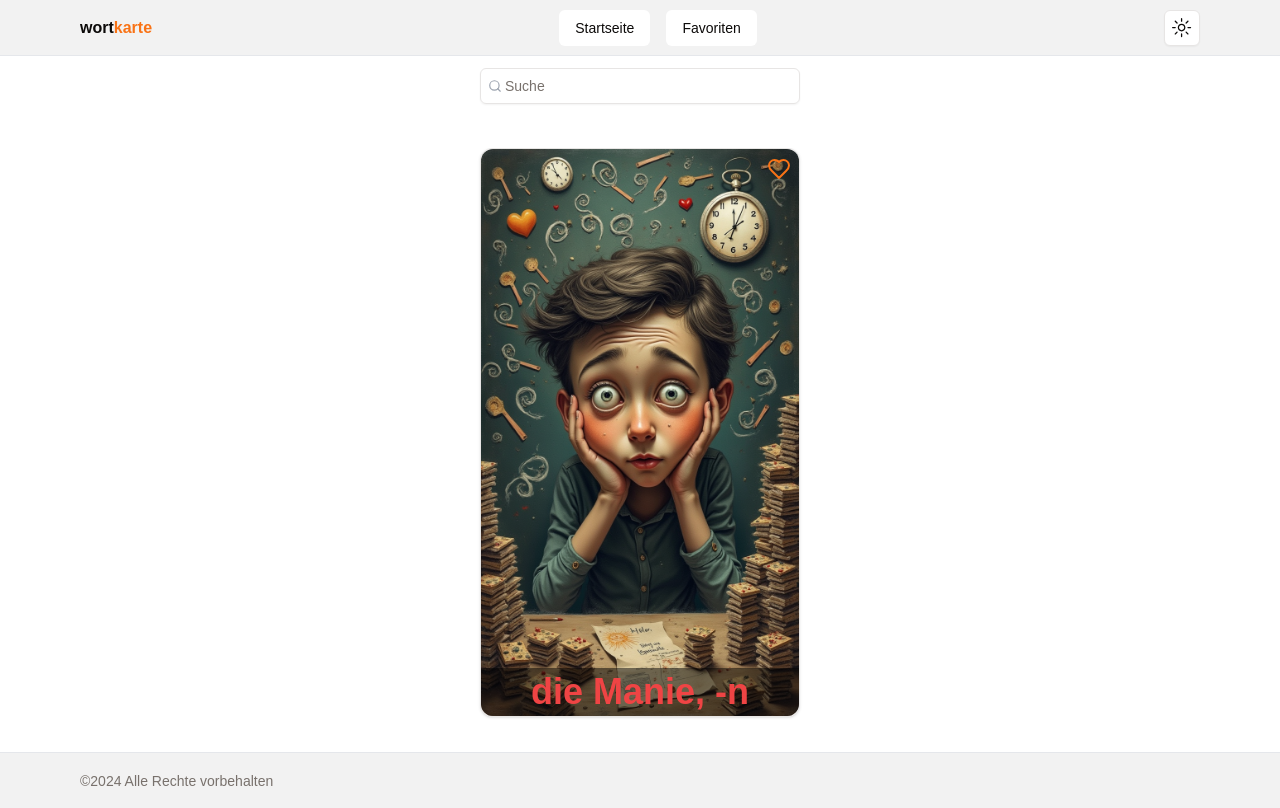
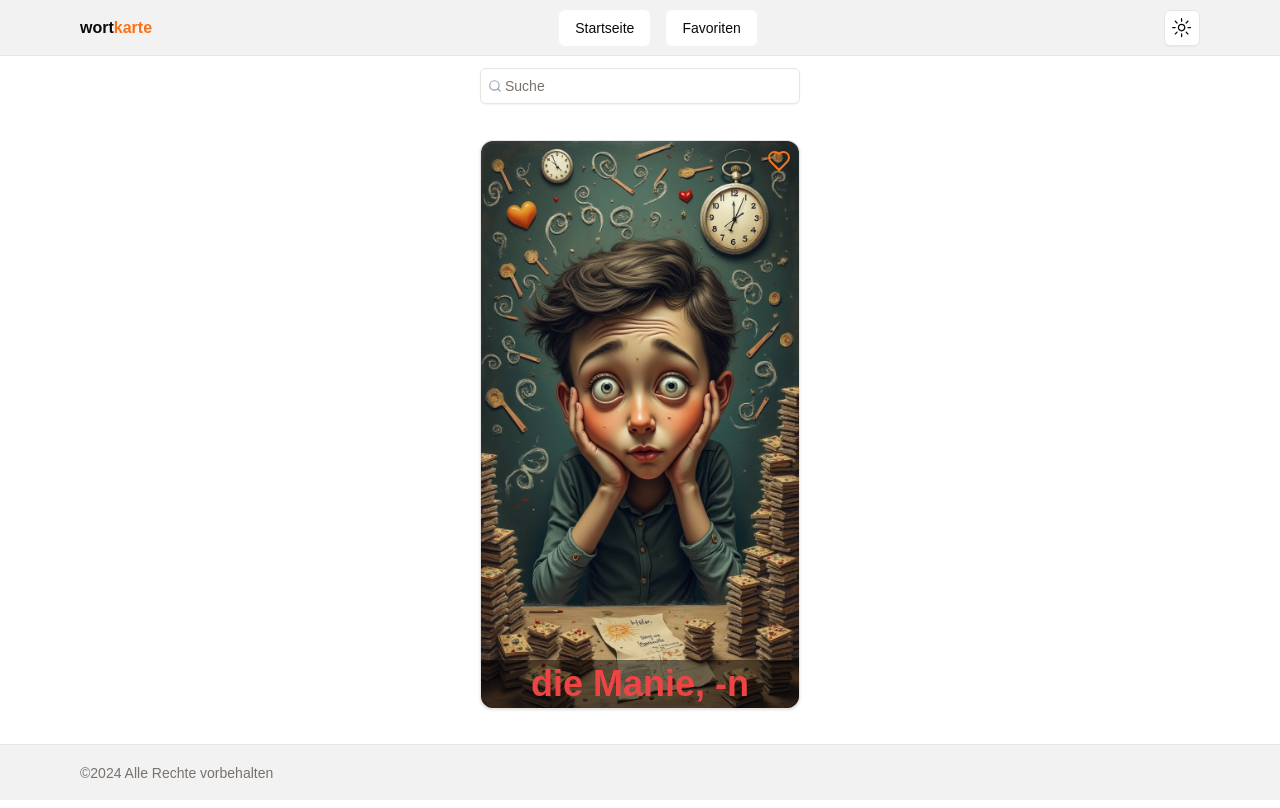
Before and after one commit to stoczec/wortkarte, a Next.js app: page / in a window 1280 px wide. Built offline with nearby package versions, Linux system fonts and the light colour scheme.

Commit message:
Remove padding from WordCarousel component

```diff
--- a/src/components/wordCarousel.tsx
+++ b/src/components/wordCarousel.tsx
@@ -11,7 +11,7 @@ export function WordCarousel({ data }: { data: ILanguageCard[] }) {
 					align: 'start',
 				}}
 				orientation="vertical"
-				className="w-full p-2"
+				className="w-full"
 			>
 				<CarouselContent className="-mt-1 items-center h-[576px]">
 					{data.map(card => (
```
